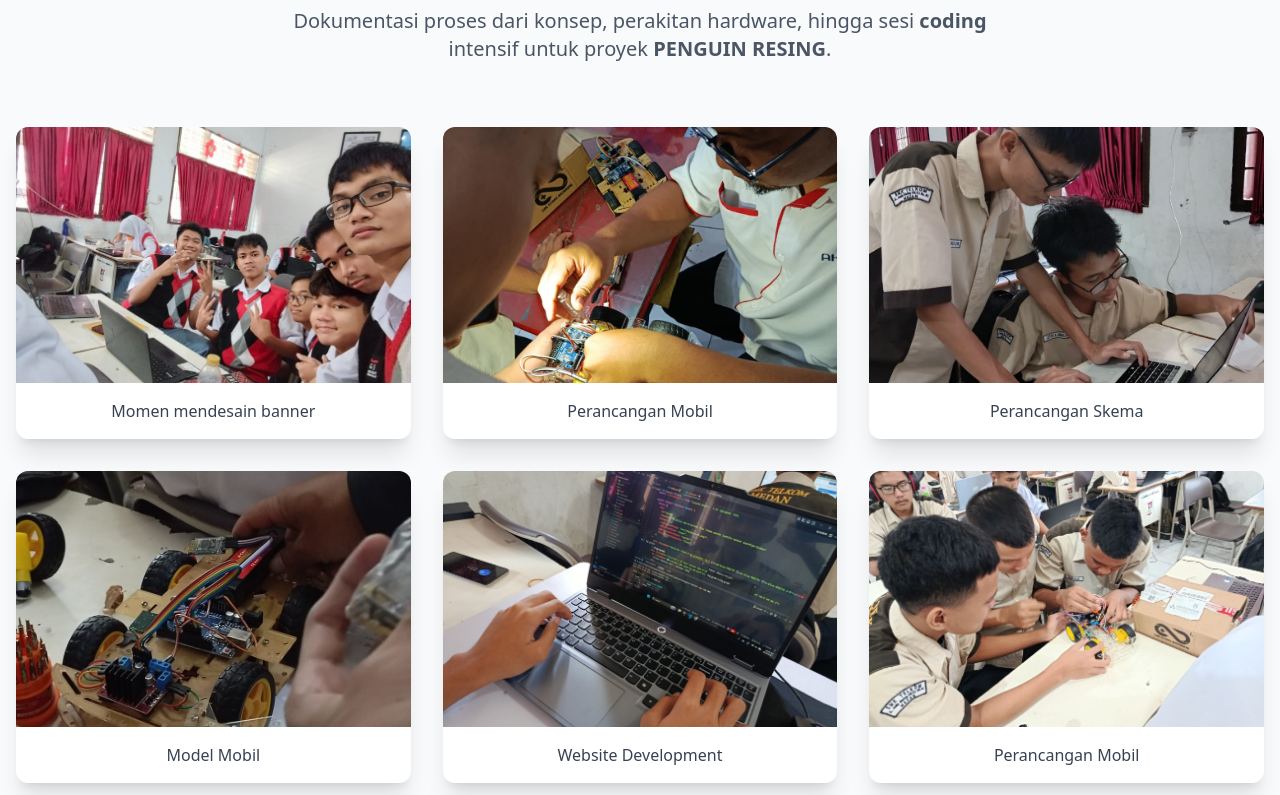
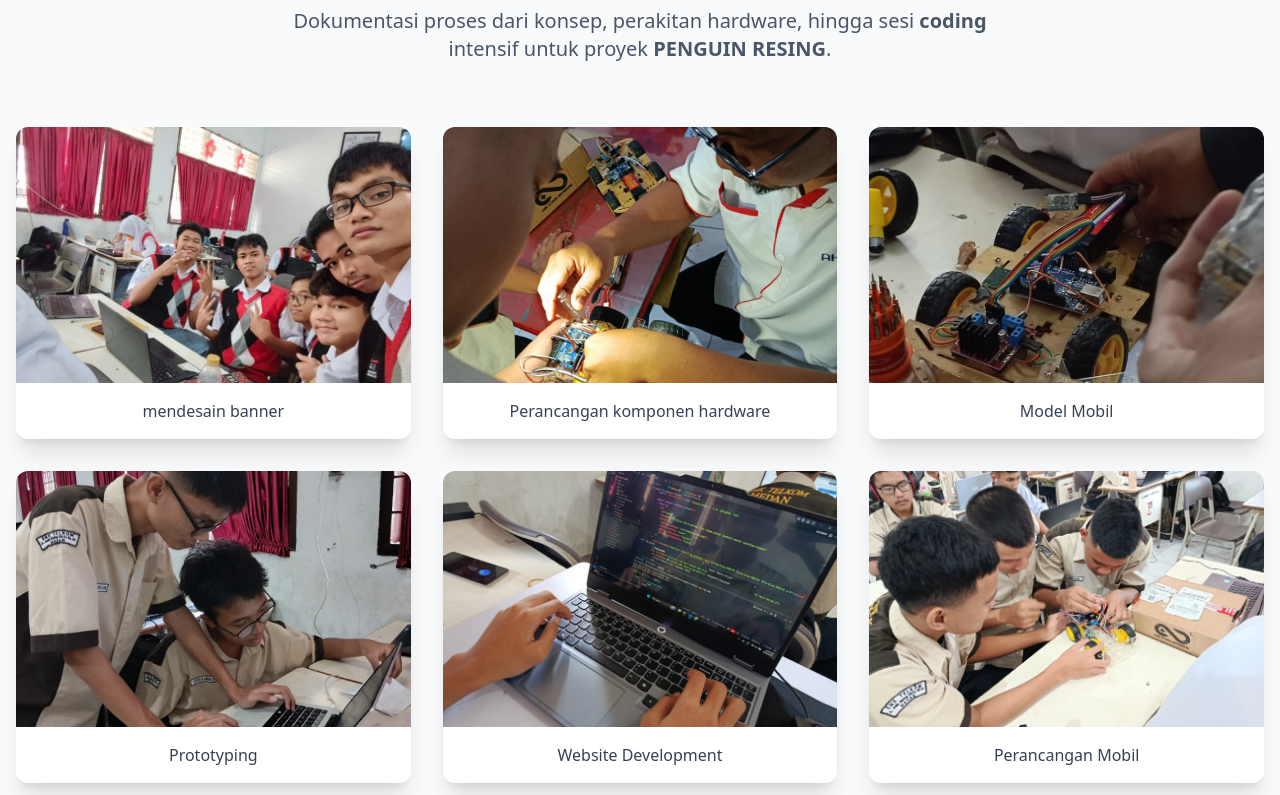
Before and after one commit to jodijonatan/penguin-ngebut, a React (Vite) app: page / in a window 1280 px wide. Shown: the part 3505-4300 px from the top of the page. Built offline with nearby package versions, Linux system fonts and the light colour scheme.

Commit message:
galeri update

```diff
--- a/src/pages/Gallery.jsx
+++ b/src/pages/Gallery.jsx
@@ -3,25 +3,26 @@ const galleryItems = [
     id: 1,
     src: "/alltim.jpeg",
     alt: "All Tim",
-    caption: "Momen mendesain banner",
+    caption: "mendesain banner",
   },
   {
     id: 2,
     src: "/perancangan-mobil2.jpeg",
     alt: "Perancangan Mobil",
-    caption: "Perancangan Mobil",
+    caption: "Perancangan komponen hardware",
+  },
+
+  {
+    id: 4,
+    src: "/model-mobil.jpeg",
+    alt: "Model Mobil",
+    caption: "Model Mobil",
   },
   {
     id: 3,
     src: "/perancangan-skema.jpeg",
     alt: "Perancangan Skema",
-    caption: "Perancangan Skema",
-  },
-  {
-    id: 4,
-    src: "/model-mobil.jpeg",
-    alt: "Model Mobil",
-    caption: "Model Mobil",
+    caption: "Prototyping",
   },
   {
     id: 5,
```
